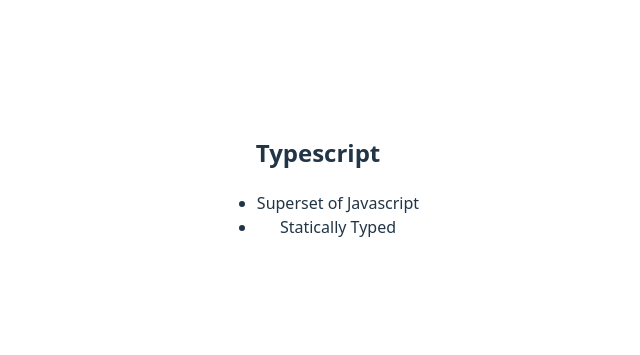
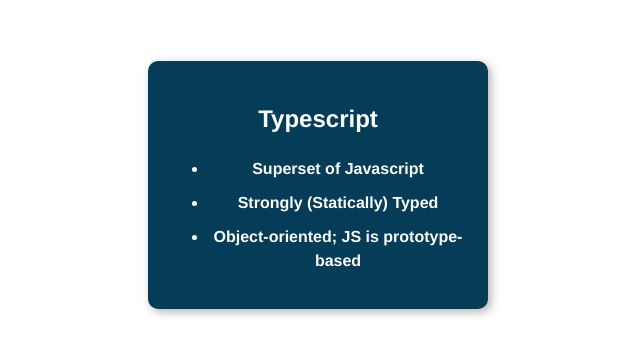
Before and after one commit to brian-hilton/Study-Guide, a React (Vite) app: page / in a window 1280 px wide. Shown: the part 215-570 px from the top of the page, without its empty margins (322-962 px from the left). Built offline with nearby package versions, Linux system fonts and the light colour scheme.

Commit message:
add juicy styling

```diff
--- a/src/components/Example.tsx
+++ b/src/components/Example.tsx
@@ -1,3 +1,5 @@
+import "../styles/studyCard.css";
+
 function Example() {
   return (
     <>
@@ -5,7 +7,8 @@
         <h2>Typescript</h2>
         <ul>
           <li>Superset of Javascript</li>
-          <li>Statically Typed</li>
+          <li>Strongly (Statically) Typed</li>
+          <li>Object-oriented; JS is prototype-based</li>
         </ul>
       </div>
     </>
--- /dev/null
+++ b/src/styles/studyCard.css
@@ -0,0 +1,16 @@
+.study-card {
+    background-color: hsl(200, 89%, 18%);
+    color: white;
+    padding: 20px;
+    border-radius: 10px;
+    max-width: 300px;
+    align-items: left;
+    font-family: 'Franklin Gothic Medium', 'Arial Narrow', Arial, sans-serif;
+    box-shadow: 3px 3px 10px rgba(0, 0, 0, 0.3);
+}
+
+.study-card li {
+    color: rgb(255, 255, 255);
+    font-weight: bold;
+    margin-bottom: 10px;
+}
```
